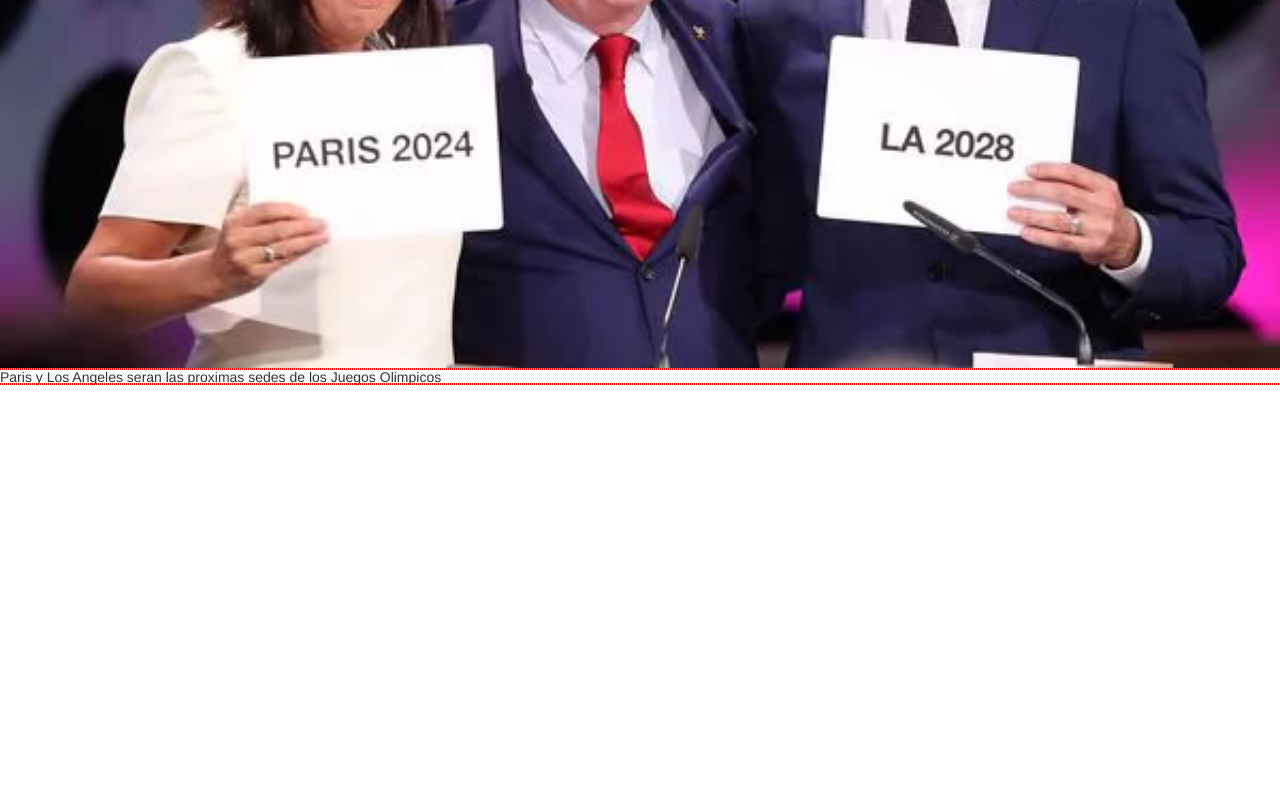
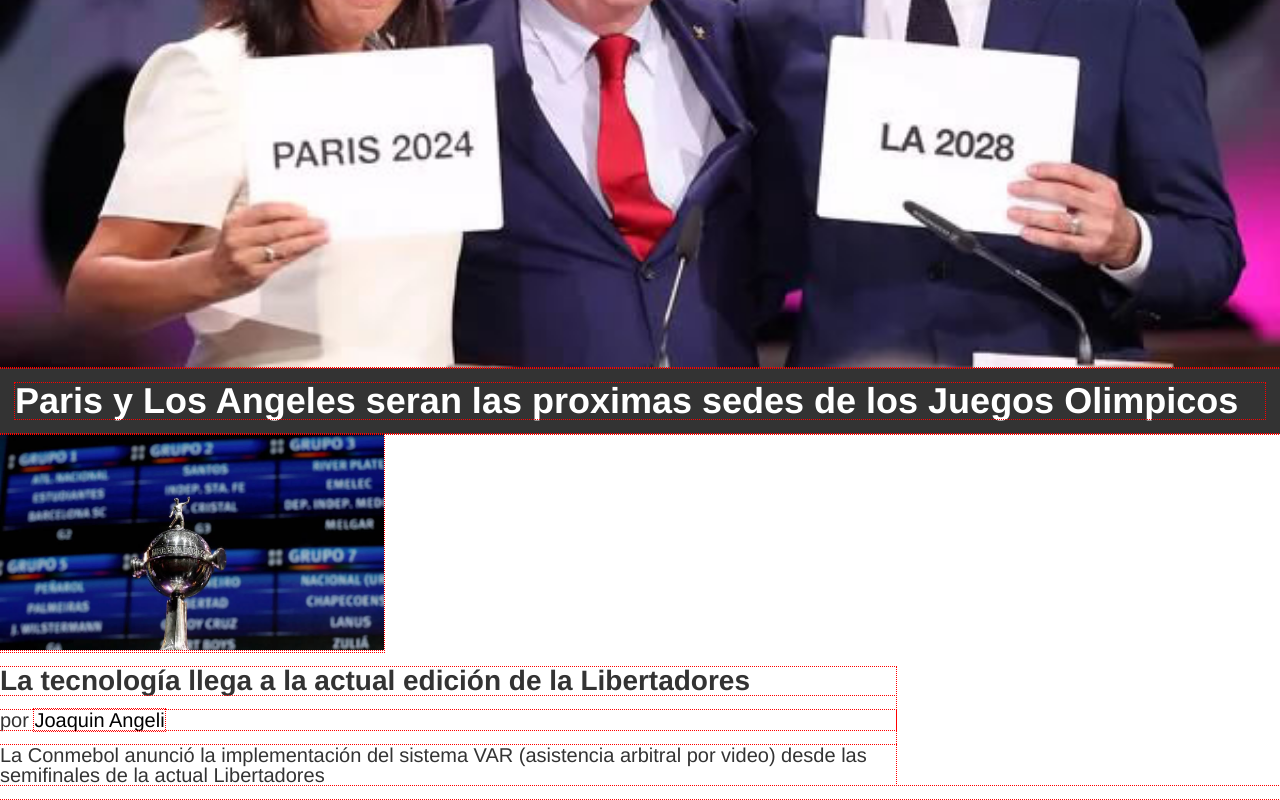
Before and after one commit to etovares/PWFE-M1-03, a plain HTML site: page Index.html in a window 1280 px wide. Shown: the part 425-1225 px from the top of the page. Before the commit the page ends 810 px from the top, so only its background shows below. Drawn offline with Linux system fonts and the light colour scheme.

Commit message:
Maquetando Ultimas Noticias

```diff
--- a/Index.html
+++ b/Index.html
@@ -35,7 +35,18 @@
 
      </section>
      <section id= "ultimas-noticias">
-
+      <!--inicio noticia #1 -->
+        <article class="noticia">
+          <div class="noticia-img">
+            <img src="img/sorteo-libertadores.jpg">
+          </div>
+          <div class="noticia-txt">
+            <h3> La tecnología llega a la actual edición de la Libertadores</h3>
+            <p>por <a href="#"> Joaquin Angeli</a></p>
+            <p>La Conmebol anunció la implementación del sistema VAR (asistencia arbitral por video) desde las semifinales de la actual Libertadores</p>
+          </div>
+        </article>
+     	<!--Fin Noticia #1-->
      </section>
      <section id= "tabla-posiciones">
      	 </section>
--- a/css/style.css
+++ b/css/style.css
@@ -50,4 +50,37 @@ header nav a:hover {
 }
 #noticias-destacadas img {
    width: 100%;
+   display: block;
 }
+#noticias-destacadas figcaption {
+	background-color: #333;
+	padding: 15px;
+}
+#noticias-destacadas h2 {
+	color: #FFF;
+	font-size: 36px;
+	font-weight: 700;
+}
+.noticia-img {
+	width: 30%;
+}
+.noticia-img img {
+	width: 100%;
+}
+.noticia-txt {
+	width: 70%;
+}
+.noticia-txt h3 {
+font-weight: 700;
+font-size: 28px;
+margin-top: 15px;
+margin-bottom: 15px;
+}
+.noticia-txt p {
+	font-size: 20px;
+	margin-top: 15px;
+	margin-bottom: 15px;
+}
+.noticia-txt a {
+	color: #000;
+}
```
